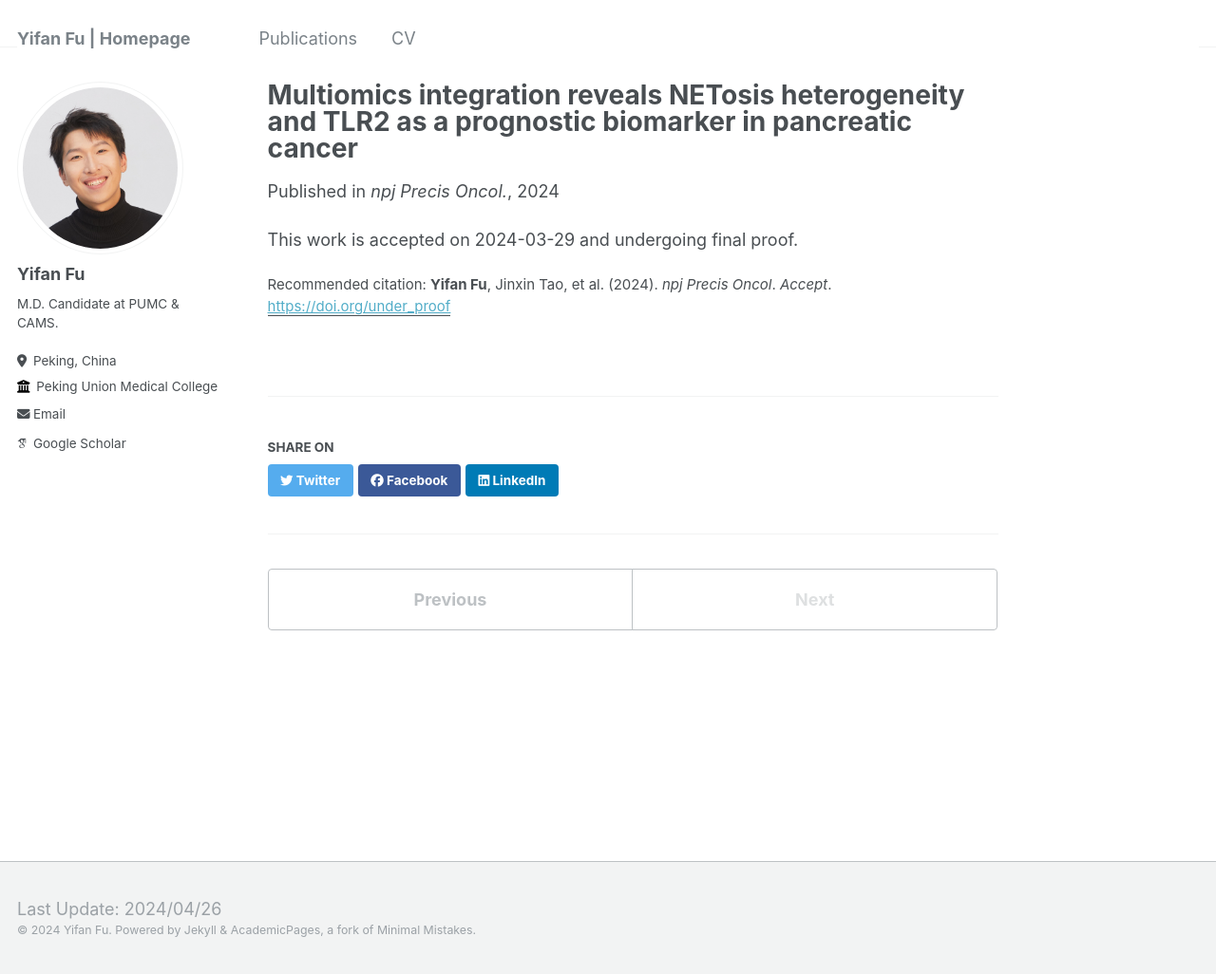
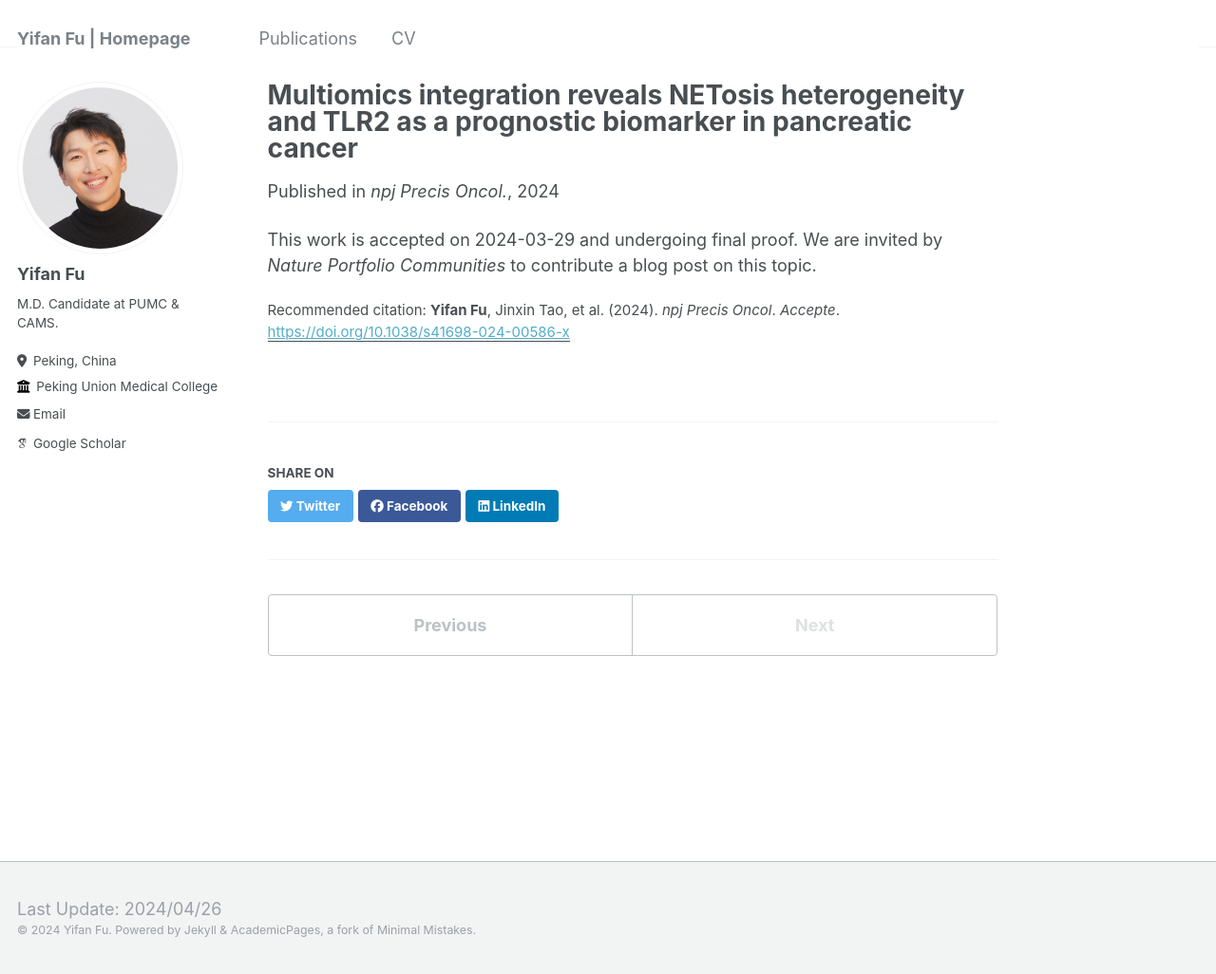
Before and after one commit to yifanfu01/yifanfu01.github.io, a Jekyll site: the page built from _publications/2024NPO.md, in a window 1280 px wide and 1026 px high. Shown: the whole window at 95% size. Built offline with Jekyll 4.4.1, drawn with Linux system fonts in a browser that asks for light colours; some web fonts are replaced.

Commit message:
Update 2024NPO.md

```diff
--- a/_publications/2024NPO.md
+++ b/_publications/2024NPO.md
@@ -5,8 +5,9 @@ permalink: /publication/npo2024
 excerpt: 'This paper utilized multiomics data revealing the heterogeneity of NETosis, and identified TLR2 as a promising biomarker in PDAC'
 date: 2024-03-29
 venue: 'npj Precis Oncol.'
-paperurl: 'https://doi.org/under_proof'
-citation: '<b>Yifan Fu</b>, Jinxin Tao, et al. (2024). <i>npj Precis Oncol</i>. <i>Accept</i>.'
+paperurl: 'https://doi.org/10.1038/s41698-024-00586-x'
+citation: '<b>Yifan Fu</b>, Jinxin Tao, et al. (2024). <i>npj Precis Oncol</i>. <i>Accepte</i>.'
 ---
 
 This work is accepted on 2024-03-29 and undergoing final proof.
+We are invited by _Nature Portfolio Communities_ to contribute a blog post on this topic.
```
